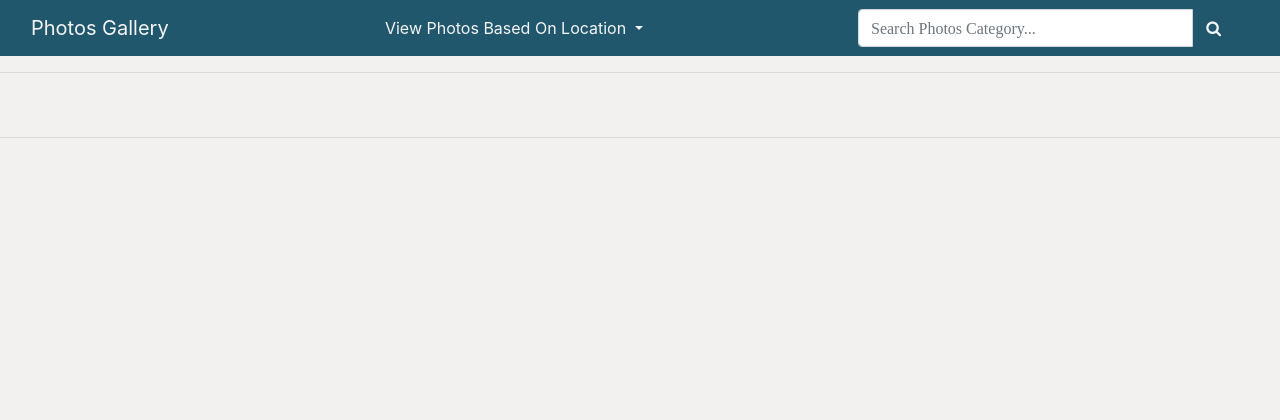
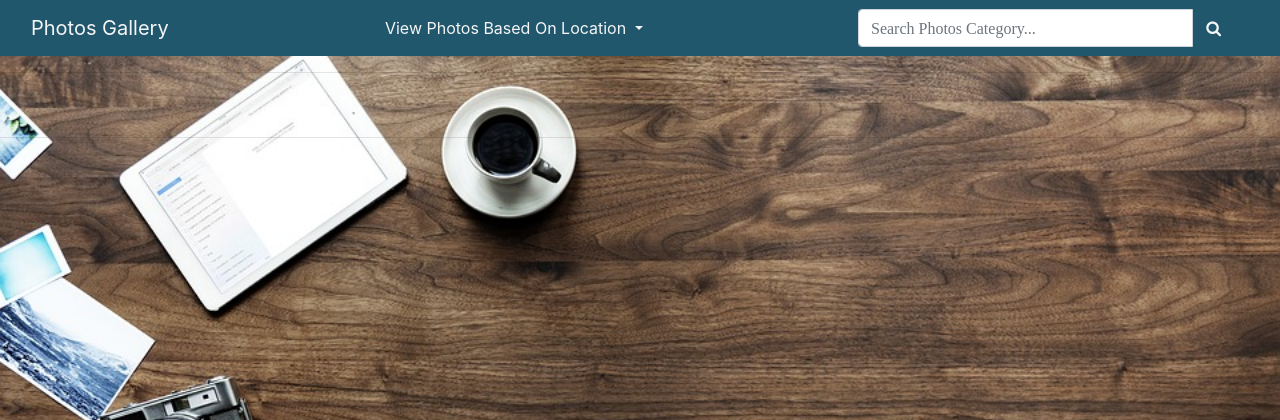
Before and after one commit to Gideon-Muriithi/photos_gallary, a Django app: page / in a window 1280 px wide. Shown: the top 420 px of the page. Run offline with Django 3.2, Linux system fonts and the light colour scheme; data that the repository does not hold is empty; some libraries are stand-ins or nearby versions.

Commit message:
Add background image

```diff
--- a/photos/templates/base.html
+++ b/photos/templates/base.html
@@ -21,7 +21,7 @@
     {% endblock style %}
 </head>
 
-<body>
+<body style="background-image: url(media/pictures/image.jpg); background-repeat: no-repeat; background-size: cover;;">
     {% include 'navbar.html' %}
     <hr>
     <div class="mt-3" >
```
